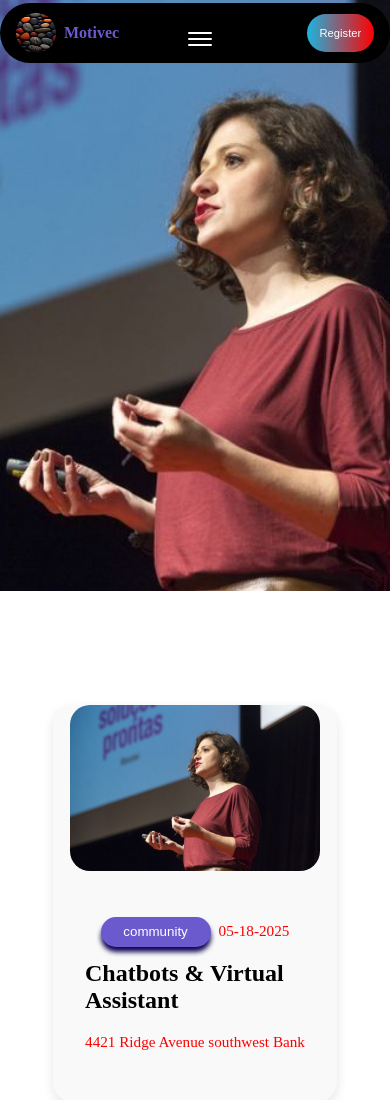
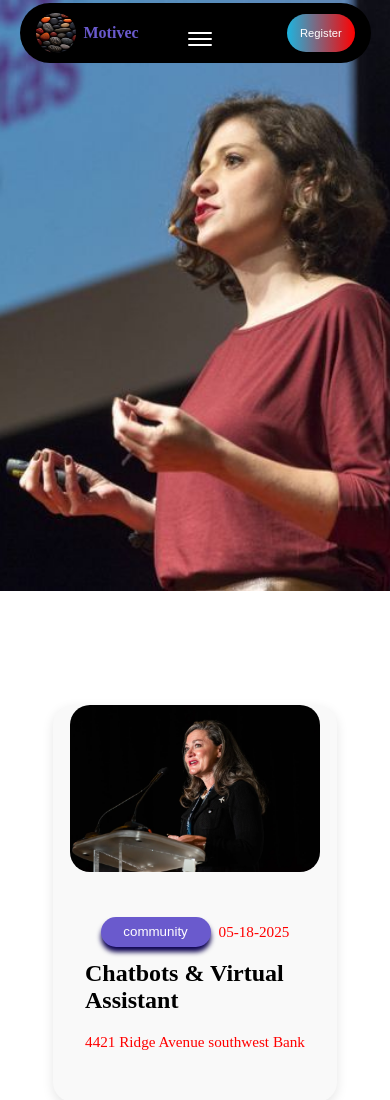
Before and after one commit to Sadisu-501/MOVITEC, a plain HTML site: page index.html in a window 390 px wide. Shown: the top 1100 px of the page. Drawn offline with nearby package versions, Linux system fonts and the light colour scheme.

Commit message:
padded the containers

```diff
--- a/index.html
+++ b/index.html
@@ -66,7 +66,7 @@
     <main>
       <div class="card-container">
         <div class="card-contents">
-          <img src="img/conf-5.jpg" alt="" />
+          <img src="img/moore 3.png" alt="" />
 
           <div class="card-info">
             <span>
--- a/style.css
+++ b/style.css
@@ -479,8 +479,6 @@ hr {
     display: none;
   }
   .container {
-    width: 100%;
-
     padding: 0 1rem;
     margin: 0rem;
   }
```
